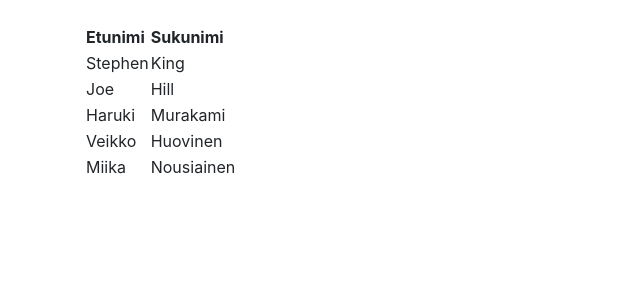
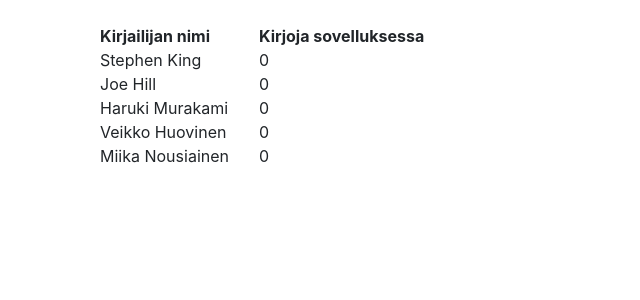
Before and after one commit to riinaalisah/Kirjahylly, a Flask app: page /authors/ in a window 1280 px wide. Shown: the part 56-356 px from the top of the page, without its empty margins (0-640 px from the left). Run offline with Flask 2, Linux system fonts and the light colour scheme; data comes from the database, SQL or seed files in the repository; both versions use the stored data as it was before the commit; some libraries are stand-ins or nearby versions.

Commit message:
Kirjailijoiden listaussivulle näkyviin kirjailijakohtainen kirjojen määrä

```diff
--- a/application/books/views.py
+++ b/application/books/views.py
@@ -43,6 +43,7 @@ def books_create():
 
     db.session().add(book)
     author.books.append(book)
+    author.books_count = author.books_count + 1
     db.session().commit()
 
     return redirect(url_for("books_index"))
@@ -54,10 +55,6 @@ def book_add_to_user(book_id):
     book = Book.query.filter_by(id=book_id).first()
     user = User.query.filter_by(username=current_user.username).first()
 
-    #stmt = text("SELECT book_id FROM users_books WHERE user_id = :userid").params(userid=current_user.id)
-    #book_ids = db.engine.execute(stmt)
-    #print(book_ids)
-
     if book not in user.mybooks:
         user.mybooks.append(book)
         db.session().commit()
--- a/application/templates/authors/list.html
+++ b/application/templates/authors/list.html
@@ -3,13 +3,13 @@
 {% block body %}
   <table>
     <tr>
-      <th>Etunimi</th>
-      <th>Sukunimi</th>
+      <th style="padding:0 15px 0 15px;">Kirjailijan nimi</th>
+      <th style="padding:0 15px 0 15px;">Kirjoja sovelluksessa</th>
     </tr>
     {% for author in authors %}
     <tr>
-      <td>{{ author.firstname }}</td>
-      <td>{{ author.lastname }}</td>
+      <td style="padding:0 15px 0 15px;">{{ author.firstname }} {{ author.lastname }}</td>
+      <td style="padding:0 15px 0 15px;">{{ author.books_count }}</td>
     </tr>
     {% endfor %}
   </table>
```
Also changed, not shown: application/authors/models.py (+7 -6 lines), application/books.db (deleted).
